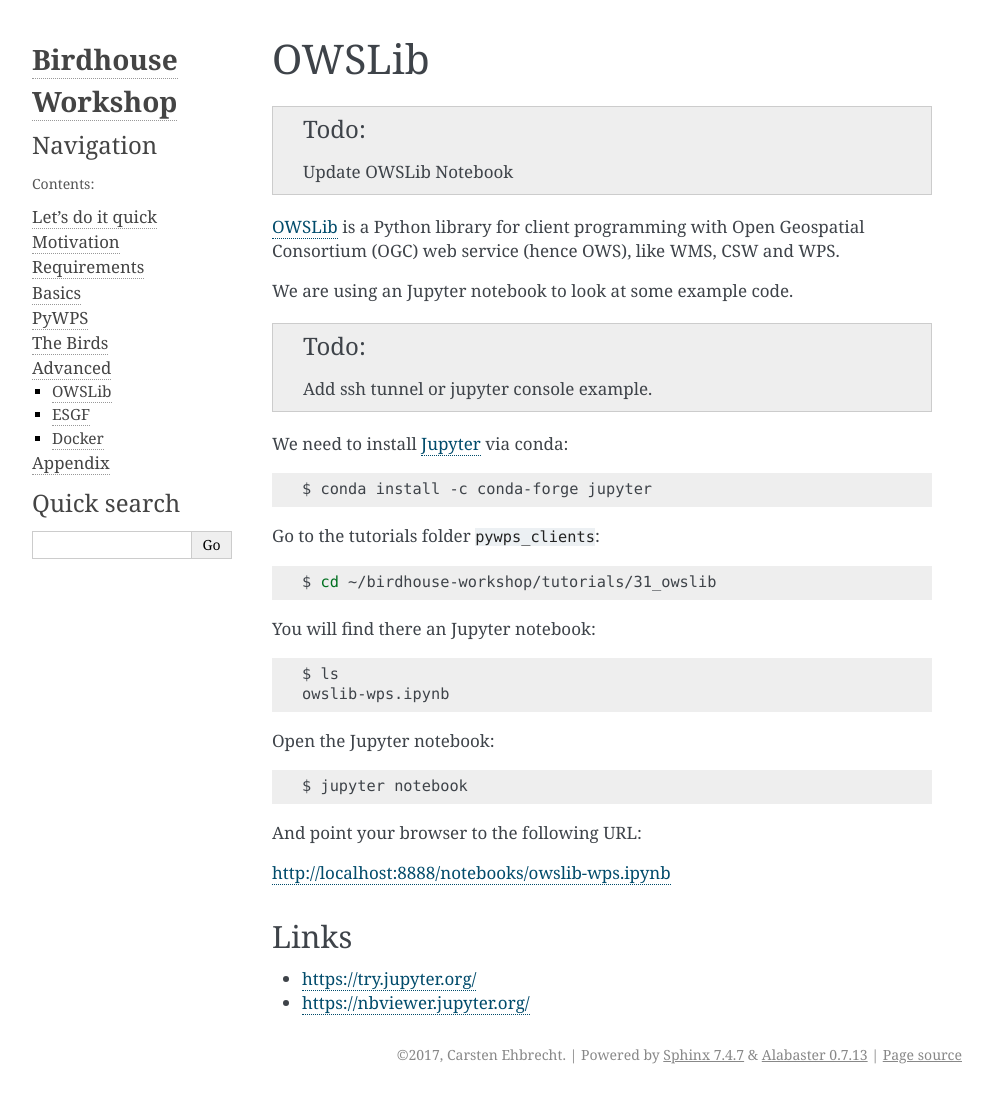
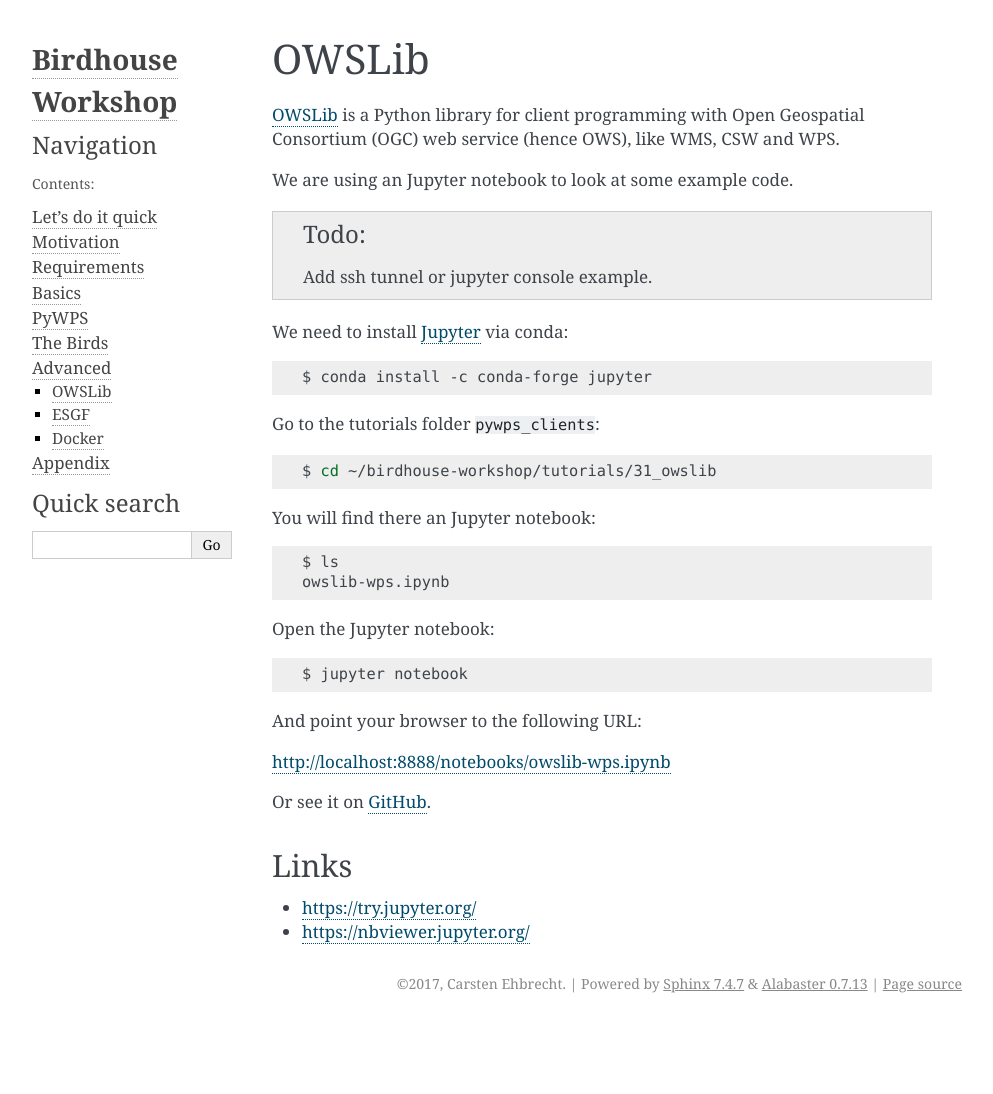
Before and after one commit to bird-house/birdhouse-workshop, a Sphinx documentation site: the page built from docs/source/advanced/owslib.rst, in a window 1280 px wide. Shown: the whole page, without its empty margins (148-1141 px from the left). Built offline with Sphinx 7.4.7, drawn with Linux system fonts in a browser that asks for light colours; after the commit the page ends 1023 px from its top, so only the background shows below that.

Commit message:
update owslib

```diff
--- a/docs/source/advanced/owslib.rst
+++ b/docs/source/advanced/owslib.rst
@@ -3,8 +3,6 @@
 OWSLib
 =======
 
-.. todo::
-  Update OWSLib Notebook
 
 `OWSLib <https://geopython.github.io/OWSLib/>`_ is a Python library for client programming
 with Open Geospatial Consortium (OGC) web service (hence OWS), like WMS, CSW and WPS.
@@ -43,6 +41,9 @@
 
 http://localhost:8888/notebooks/owslib-wps.ipynb
 
+Or see it on
+`GitHub <https://github.com/bird-house/birdhouse-workshop/blob/master/tutorials/31_owslib/owslib-wps.ipynb>`_.
+
 Links
 -----
 
--- a/docs/source/pywps/clients.rst
+++ b/docs/source/pywps/clients.rst
@@ -27,6 +27,8 @@
 -----
 
 `Birdy`_ is a command-line client for Web Processing Services.
+It is using the Python library `OWSLib <https://geopython.github.io/OWSLib/>`_
+to interact with WPS services.
 
 Install it via conda:
 
```
Also changed, not shown: other parts of docs/source/pywps/clients.rst (+1 -0 lines).
